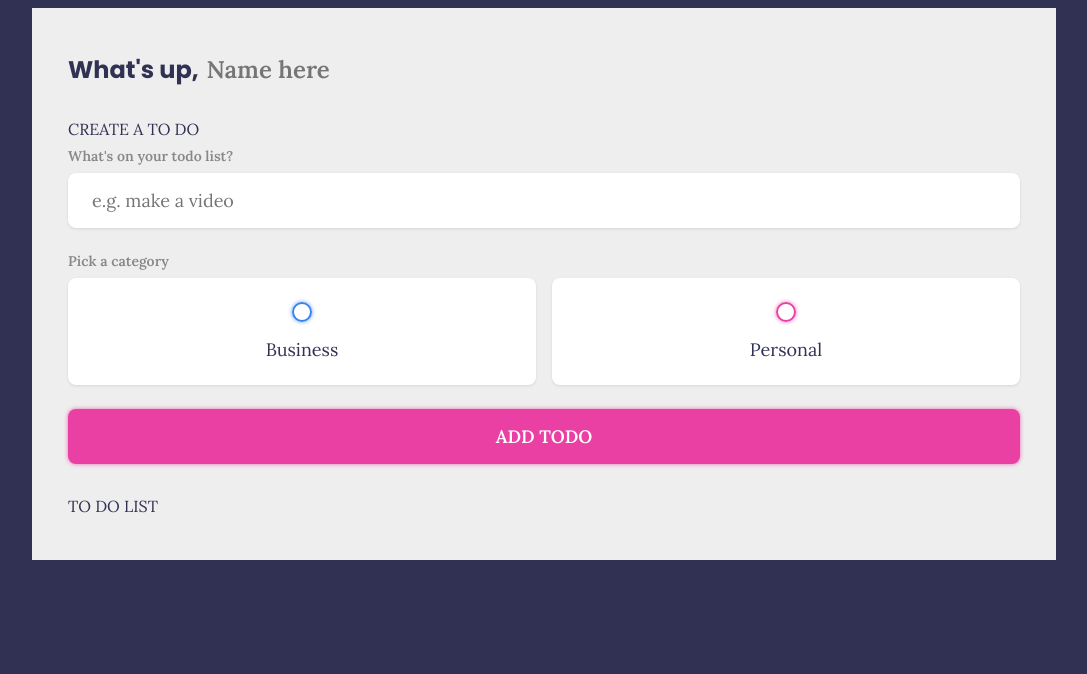
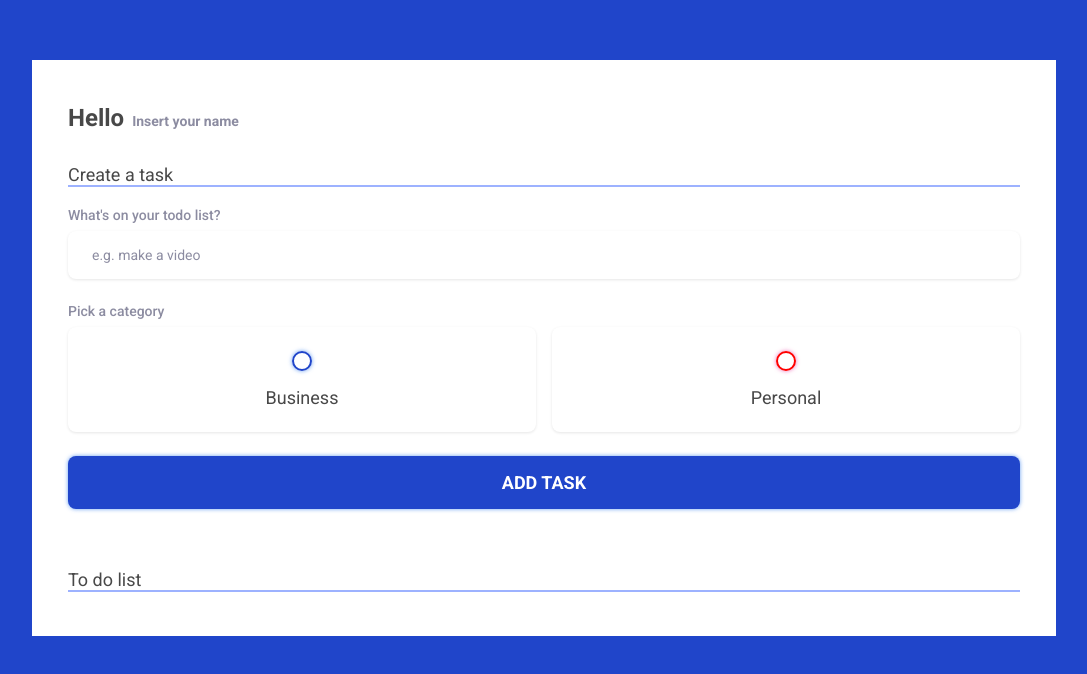
Before and after one commit to MarvingMoreton/to-do-list--1, a plain HTML site: page index.html in a window 1280 px wide. Shown: the whole page, without its empty margins (96-1183 px from the left). Drawn offline with Linux system fonts and the light colour scheme.

Commit message:
up to date

```diff
--- a/css/main.css
+++ b/css/main.css
@@ -1,40 +1,37 @@
-
 
 html {
   box-sizing: border-box;
-  /* font-size: 62.5%; */
+  font-size: 62.5%;
   /* 10px/16 px = 0.626= 62.5%; do not set a fix font-size, use % instead. *Percentage of user's browser font-size setting */
-  background-color:  var(--dark);
+  background-color: var(--blue);
 }
 
 
 H1 {
-  font-family: 'Poppins', sans-serif;
-  font-weight: 700;
-}
-H2 {
-  font-family: 'Poppins', sans-serif;
+  font-family: 'Roboto', sans-serif;
   font-weight: 600;
 }
 
 .container {
   width: 80%;
-  background-color: var(--light);
-  margin: 8px auto;
-  padding: 12px;
+  background-color: var(--white);
+  margin: 0.8rem auto;
+  padding: 1.2rem;
 
 }
-/*  */
 
 /* Variables */
 :root {
-	--primary: #EA40A4;
-	--business: #3a82ee;
+	--primary: #ff0000;
+	--business: #2045CA;
 	--personal: var(--primary);
 	--light: #EEE;
 	--grey: #888;
-	--dark: #313154;
+  --grey-slate: #8C8CA1;
+  --dark-grey: #484848;
+	--blue: #2045CA;
 	--danger: #ff5b57;
+  --white: #FFFFFF;
 
 	--shadow: 0 1px 3px rgba(0, 0, 0, 0.1);
 
@@ -48,7 +45,7 @@ H2 {
 	margin: 0;
 	padding: 0;
 	box-sizing: border-box;
-	font-family: 'Lora', sans-serif;
+	font-family: 'Roboto', sans-serif;
 }
 
 input:not([type="radio"]):not([type="checkbox"]), button {
@@ -59,73 +56,87 @@ input:not([type="radio"]):not([type="checkbox"]), button {
 	cursor: initial;
 }
 
-/* end of Resets */
+/* End of Resets */
 
 
 /* General components */
 body {
-	/* background: var(--light); */
-	color: var(--dark);
+	color: var(--dark-grey);
 }
 
 section {
-	margin-top: 2rem;
-	margin-bottom: 2rem;
-	padding-left: 1.5rem;
-	padding-right: 1.5rem;
+	margin-top: 3.2rem;
+	margin-bottom: 3.2rem;
+	padding-left: 2.4rem;
+	padding-right: 2.4rem;
+}
+
+H2 {
+	color: var(--dark-grey);
+	font-size: 1.8rem;
+	font-weight: 400;
 }
 
 h3 {
-	color: var(--dark);
-	font-size: 1rem;
-	font-weight: 400;
-	margin-bottom: 0.5rem;
+	color: var(--grey-slate);
+	font-size: 1.4rem;
+	font-weight: 500;
+	margin-bottom: 0.8rem;
 }
 
-h4 {
-	color: var(--grey);
-	font-size: 0.875rem;
-	font-weight: 700;
-	margin-bottom: 0.5rem;
+.app {
+  margin-top: 6rem;
 }
 
+hr {
+  border: 0.5px solid rgba(10, 63, 254, 0.4);
+  margin-bottom: 2rem;
+}
 
-/* Sth else */
-
+/* FORM */
 .greeting .title {
   display: flex;
 }
 
 .greeting .title input {
-  margin-left: 0.5rem;
+  margin-left: 0.8rem;
   flex: 1 1 0%;
   min-width: 0;
 }
 
 .greeting .title,
 .greeting .title input {
-  color: var(--dark);
-  font-size: 1.5rem;
+  color: var(--dark-grey);
+  font-size: 2.4rem;
   font-weight: 700;
 }
 
+.create-todo {
+  margin-bottom: 6rem;
+}
 .create-todo input[type="text"]{
 display: block;
 width: 100%;
-font-size: 1.125rem;
-padding: 1rem 1.5rem;
-color: var(--dark);
+font-size: 1.4rem;
+padding: 1.6rem 2.4rem;
+color: var(--dark-grey);
 background-color: #fff;
-border-radius: 0.5rem;
+border-radius: 8px;
 box-shadow: var(--shadow);
-margin-bottom: 1.5rem;
+margin-bottom: 2.4rem;
 }
+
+input::placeholder {
+  font-size: 1.4rem;
+  color: #8C8CA1;
+}
+
 
 .create-todo .options {
 	display: grid;
 	grid-template-columns: repeat(2, 1fr);
-	grid-gap: 1rem;
-	margin-bottom: 1.5rem;
+	grid-gap: 1.6rem;
+	margin-bottom: 2.4rem;
 }
 
 .create-todo .options label {
@@ -134,9 +145,9 @@ margin-bottom: 1.5rem;
 	align-items: center;
 	justify-content: center;
 	background-color: #FFF;
-	padding: 1.5rem;
+	padding: 2.4rem;
 	box-shadow: var(--shadow);
-	border-radius: 0.5rem;
+	border-radius: 8px;
 	cursor: pointer;
 }
 
@@ -149,8 +160,8 @@ input[type="checkbox"] {
 	display: flex;
 	align-items: center;
 	justify-content: center;
-	width: 20px;
-	height: 20px;
+	width: 2rem;
+	height: 2em;
 	border-radius: 999px;
 	border: 2px solid var(--business);
 	box-shadow: var(--business-glow);
@@ -179,29 +190,29 @@ input[type="checkbox"] {
 }
 
 input:checked ~ .bubble::after {
-	width: 10px;
-	height: 10px;
+	width: 1rem;
+	height: 1rem;
 	opacity: 1;
 }
 /* ~means "if it's next to */
 
 .create-todo .options label div {
-	color: var(--dark);
-	font-size: 1.125rem;
-	margin-top: 1rem;
+	color: var(--dark-grey);
+	font-size: 1.8rem;
+	margin-top: 1.6rem;
 }
 
 .create-todo input[type="submit"] {
 	display: block;
 	width: 100%;
-	font-size: 1.125rem;
-	padding: 1rem 1.5rem;
+	font-size: 1.8rem;
+	padding: 1.6rem 2.4rem;
 	color: #FFF;
 	font-weight: 700;
 	text-transform: uppercase;
-	background-color: var(--primary);
-	box-shadow: var(--personal-glow);
-	border-radius: 0.5rem;
+	background-color: var(--blue);
+	box-shadow: var(--business-glow);
+	border-radius: 8px;
 	cursor: pointer;
 	transition: 0.2s ease-out;
 }
@@ -211,22 +222,22 @@ input:checked ~ .bubble::after {
 }
 
 .todo-list .list {
-	margin: 1rem 0;
+	margin: 1.6rem 0;
 }
 
 .todo-list .todo-item {
 	display: flex;
 	align-items: center;
 	background-color: #FFF;
-	padding: 1rem;
-	border-radius: 0.5rem;
+	padding: 1.6rem;
+	border-radius: 8px;
 	box-shadow: var(--shadow);
-	margin-bottom: 1rem;
+	margin-bottom: 1.6rem;
 }
 
 .todo-item label {
 	display: block;
-	margin-right: 1rem;
+	margin-right: 1.6rem;
 	cursor: pointer;
 }
 
@@ -235,8 +246,8 @@ input:checked ~ .bubble::after {
 }
 
 .todo-item .todo-content input {
-	color: var(--dark);
-	font-size: 1.125rem;
+	color: var(--dark-grey);
+	font-size: 1.8rem;
 }
 
 .todo-item .actions {
@@ -246,8 +257,8 @@ input:checked ~ .bubble::after {
 
 .todo-item .actions button {
 	display: block;
-	padding: 0.5rem;
-	border-radius: 0.25rem;
+	padding: 0.8rem;
+	border-radius: 4px;
 	color: #FFF;
 	cursor: pointer;
 	transition: 0.2s ease-in-out;
@@ -258,12 +269,12 @@ input:checked ~ .bubble::after {
 }
 
 .todo-item .actions .edit {
-	margin-right: 0.5rem;
-	background-color: var(--primary);
+	margin-right: 0.8rem;
+	background-color: var(--grey-slate);
 }
 
 .todo-item .actions .delete {
-	background-color: var(--danger);
+	background-color: var(--primary);
 }
 
 .todo-item.done .todo-content input {
--- a/index.html
+++ b/index.html
@@ -7,15 +7,16 @@
   <!-- FONTS -->
   <link rel="preconnect" href="https://fonts.googleapis.com">
   <link rel="preconnect" href="https://fonts.gstatic.com" crossorigin>
-  <link href="https://fonts.googleapis.com/css2?family=Lato:ital,wght@0,400;0,700;0,900;1,400;1,700&family=Lora:ital,wght@0,400;0,500;0,600;1,400;1,500&family=Poppins:ital,wght@0,500;0,600;0,700;0,800;0,900;1,600&display=swap" rel="stylesheet">
-  <!-- STYLESHEET -->
+  <link rel="preconnect" href="https://fonts.googleapis.com">
+  <link rel="preconnect" href="https://fonts.gstatic.com" crossorigin>
+  <link href="https://fonts.googleapis.com/css2?family=Roboto:ital,wght@0,400;0,500;0,700;1,500&display=swap" rel="stylesheet">  <!-- STYLESHEET -->
   <link rel="stylesheet" href="css/main.css" />
 
   <!-- JS -->
   <script defer src="script.js"></script>
 
   <!-- ICONS -->
-  <title>Todo List 2022 with Local Storage</title>
+  <title>First To-do-list with local storage</title>
 </head>
 <body>
   <header>
@@ -24,20 +25,21 @@
   <main class="app">
     <div class="container">
       <section class="greeting">
-      <H2 class="title">What's up, <input type="text" name="" id="name" placeholder="Name here"></H2>
+        <H1 class="title">Hello <input type="text" name="" id="name" placeholder="Insert your name"></H1>
       </section>
 
       <section class="create-todo">
-      <h3> CREATE A TO DO</h3>
+        <h2>Create a task</h2>
+        <hr class="line">
 
         <form id="new-to-do-form">
-        <H4>What's on your todo list?</H4>
+          <H3>What's on your todo list?</H3>
           <input
           type="text"
           name="content"
           id="content" placeholder="e.g. make a video">
 
-        <H4> Pick a category</H4>
+          <H3> Pick a category</H3>
           <div class="options">
             <label>
               <input
@@ -60,13 +62,15 @@
             </label>
 
           </div>
-        <input type="submit" value="add todo"/>
+          <input type="submit" value="add task"/>
         </form>
       </section>
 
       <section class="todo-list">
-      <H3>TO DO LIST</H3>
+        <H2>To do list</H2>
+        <hr class="line">
         <div class="list" id="todo-list">
+          <!-- To do item placeholder example -->
           <!-- <div class="todo-item done">
             <label>
               <input type="checkbox">
@@ -82,24 +86,8 @@
               <button class="edit">Edit</button>
               <button class="delete">Delete</button>
             </div>
-        </div>
+          </div> -->
 
-        <div class="todo-item">
-          <label>
-            <input type="checkbox">
-            <span class="bubble personal">
-
-            </span>
-          </label>
-
-          <div class="todo-content">
-            <input type="text" name="" id="" value = "Get milk" readonly>
-          </div>
-          <div class="actions">
-            <button class="edit">Edit</button>
-            <button class="delete">Delete</button>
-          </div>
-        </div> -->
         </div>
       </section>
     </div>
```
Lines whose indentation alone changed are shown as unchanged.
